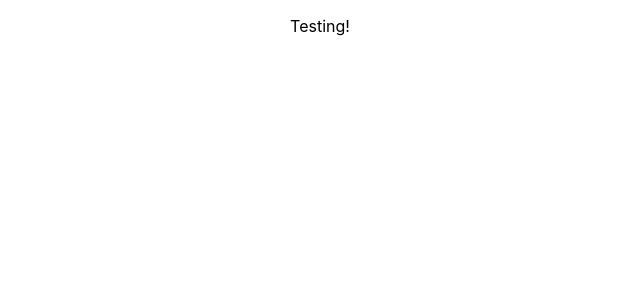
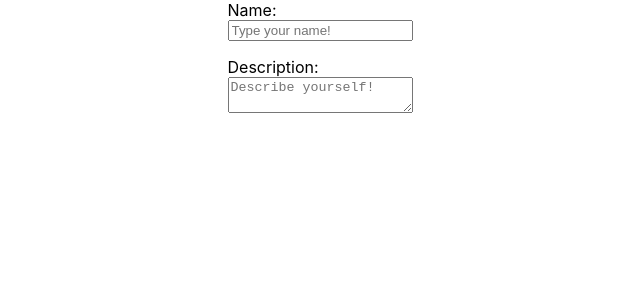
Before and after one commit to mdeamf/reactjs-forms, a React (Create React App) app: page / in a window 1280 px wide. Shown: the top 300 px of the page, without its empty margins (320-960 px from the left). Built offline with nearby package versions, Linux system fonts and the light colour scheme.

Commit message:
feat: functional controlled form

```diff
--- a/src/App.js
+++ b/src/App.js
@@ -1,9 +1,10 @@
 import './App.css';
+import { ControlledFunctionalForm } from './components/ControlledFunctionalForm';
 
 function App() {
   return (
     <div className="App">
-      <p>Testing!</p>
+      <ControlledFunctionalForm/>
     </div>
   );
 }
--- /dev/null
+++ b/src/components/ControlledFunctionalForm.js
@@ -0,0 +1,57 @@
+import './Forms.css';
+import { useEffect, useState } from 'react';
+
+const LOG = '[CONTROLLED FUNCTIONAL FORM]';
+
+export const ControlledFunctionalForm = () => {
+  const [name, setName] = useState('');
+  const [description, setDescription] = useState('');
+
+  useEffect(() => {
+    console.log(LOG, 'mounted');
+  }, []);
+
+  useEffect(() => {
+    console.log(LOG, 'updated');
+  });
+
+  useEffect(() => {
+    console.log(LOG, 'name changed', name);
+  }, [name]);
+
+  useEffect(() => {
+    console.log(LOG, 'description changed', description);
+  }, [description]);
+
+  return (
+    <div>
+      {/* Text Input */}
+      <div className="form-group">
+        <label>
+          Name:
+          <input
+            id="name"
+            type="text"
+            placeholder="Type your name!"
+            value={name}
+            onChange={(e) => setName(e.target.value)}
+          />
+        </label>
+      </div>
+
+      {/* Textarea */}
+      <div className="form-group">
+        <label>
+          Description:
+          <textarea
+            id="description"
+            type="text"
+            placeholder="Describe yourself!"
+            value={description}
+            onChange={(e) => setDescription(e.target.value)}
+          />
+        </label>
+      </div>
+    </div>
+  );
+};
--- /dev/null
+++ b/src/components/Forms.css
@@ -0,0 +1,8 @@
+.form-group {
+  margin-bottom: 16px;
+}
+
+.form-group > label {
+  display: flex;
+  flex-direction: column;
+}
```
